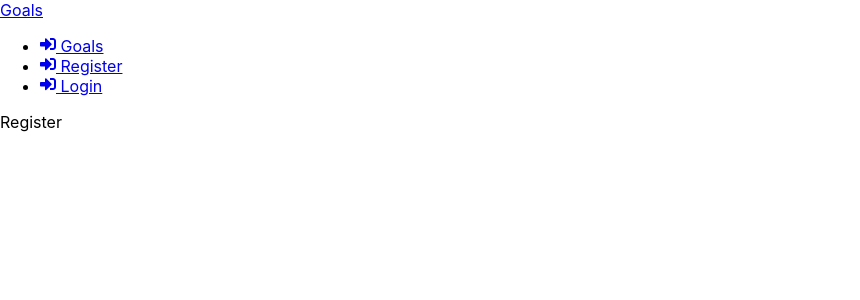
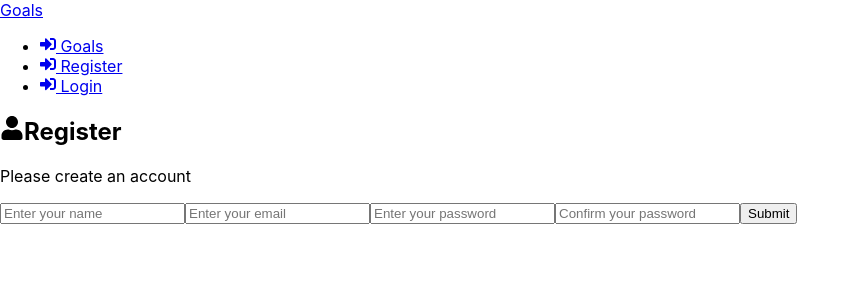
Before and after one commit to martin-markovic/mern-todo-list, a React (Create React App) app in the folder frontend/: page /register in a window 1280 px wide. Shown: the top 300 px of the page, without its empty margins (0-860 px from the left). Built offline with nearby package versions, Linux system fonts and the light colour scheme.

Commit message:
Update Register.jsx
- import `useState` and `useEffect`.
- create form for name, email, and password validation.
- initialize state with form data.
- add `onChange as event listener` to inputs.
- prevent default behavior and implement `useState` functionality to `onChange`.

```diff
--- a/frontend/src/pages/Register.jsx
+++ b/frontend/src/pages/Register.jsx
@@ -1,5 +1,76 @@
+import { useState, useEffect } from "react";
+import { FaUser } from "react-icons/fa";
+
 function Register() {
-  return <div>Register</div>;
+  const [formData, setFormData] = useState({
+    name: "",
+    email: "",
+    password: "",
+    password2: "",
+  });
+
+  const { name, email, password, password2 } = formData;
+
+  const onChange = (e) => {
+    setFormData((prevState) => ({
+      ...prevState,
+      [e.target.name]: e.target.value,
+    }));
+  };
+
+  const onSubmit = (e) => {
+    e.preventDefault();
+  };
+
+  return (
+    <>
+      <section>
+        <h1>
+          <FaUser />
+          Register
+        </h1>
+        <p>Please create an account</p>
+      </section>
+      <section>
+        <form onSubmit={onSubmit}>
+          <input
+            type="text"
+            id="name"
+            name="name"
+            value={name}
+            placeholder="Enter your name"
+            onChange={onChange}
+          ></input>
+
+          <input
+            type="email"
+            id="email"
+            name="email"
+            value={email}
+            placeholder="Enter your email"
+            onChange={onChange}
+          ></input>
+          <input
+            type="password"
+            id="password"
+            name="password"
+            value={password}
+            placeholder="Enter your password"
+            onChange={onChange}
+          ></input>
+          <input
+            type="password"
+            id="password2"
+            name="password2"
+            value={password2}
+            placeholder="Confirm your password"
+            onChange={onChange}
+          ></input>
+          <button type="submit">Submit</button>
+        </form>
+      </section>
+    </>
+  );
 }
 
 export default Register;
```
